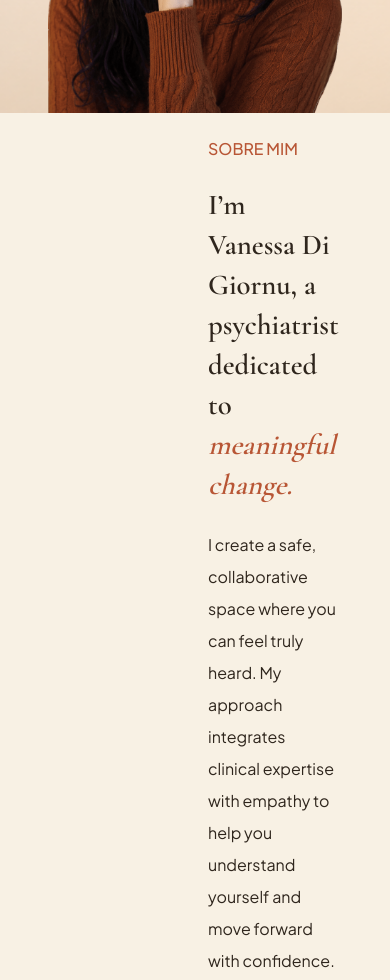
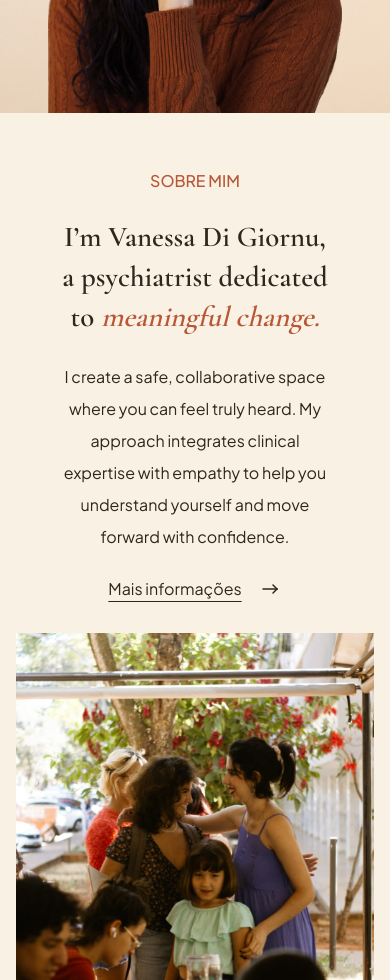
Before and after one commit to burity2/digi-page, a React (Vite) app in the folder frontend/psy-page/: page / in a window 390 px wide. Shown: the part 1020-2000 px from the top of the page. Built offline with nearby package versions, Linux system fonts and the light colour scheme.

Commit message:
icons are now responsive, 2 sectinons to go

```diff
--- a/frontend/psy-page/index.html
+++ b/frontend/psy-page/index.html
@@ -4,7 +4,7 @@
     <meta charset="UTF-8" />
     <link rel="icon" type="image/png" href="./src/assets/mandala-2.png" />
     <meta name="viewport" content="width=device-width, initial-scale=1.0" />
-    <title>Vanessa Di Giornu</title>
+    <title>Vanessa Di Giorno</title>
   </head>
   <body>
     <div id="root"></div>
--- a/frontend/psy-page/src/App.tsx
+++ b/frontend/psy-page/src/App.tsx
@@ -11,12 +11,13 @@ import { useState } from 'react'
 function App() {
 
   const [isDark, setIsDark] = useState(false)
+  const [isMoreInfoDisplayed, setIsMoreInfoDisplayed] = useState(false)
 
   return (
     < div className='container' data-theme={isDark ? "dark" : "light"}>
-      <Header isDark={isDark} toggleTheme={() => setIsDark( v => !v)}/>
+      <Header isDark={isDark} toggleTheme={() => setIsDark(v => !v)}/>
       <Hero/>
-      <section id="about"><About /></section>
+      <section id="about" ><About isMoreInfoDisplayed={isMoreInfoDisplayed} displayMoreInfo={() => setIsMoreInfoDisplayed(v => !v)} /></section>
       <section id="icons"><Icon/></section>
       <section id="resources"><Resources/></section>
       <section id="footer"><Footer/></section>
--- a/frontend/psy-page/src/index.css
+++ b/frontend/psy-page/src/index.css
@@ -119,3 +119,9 @@ h1, h2, h3, h4, h5, h6 {
 #root, #__next {
   isolation: isolate;
 }
+
+html, body {
+  scroll-behavior: smooth;
+}
+
+section { scroll-margin-top: 6rem; }
--- a/frontend/psy-page/src/sections/about/About.tsx
+++ b/frontend/psy-page/src/sections/about/About.tsx
@@ -1,18 +1,49 @@
 import './about.css'
-import vanePageImg from '../../assets/pictures/hug.jpeg'
-import { IconArrowNarrowRight } from '@tabler/icons-react';
+import vanePageImg from '../../assets/pictures/party.jpeg'
+import { IconArrowNarrowDown, IconArrowNarrowRight } from '@tabler/icons-react';
 
-export default function About() {
+type AboutProps = {
+  isMoreInfoDisplayed: boolean
+  displayMoreInfo: () => void
+}
+
+
+
+export default function About({ isMoreInfoDisplayed, displayMoreInfo }: AboutProps) {
   return (
     <>
+    <div id='full-about-box'>
       <div id="about-box">
         <div id="about-txt">
           <h4>SOBRE MIM</h4>
           <h2>I’m Vanessa Di Giornu, a psychiatrist dedicated to <span id='colored-italic'>meaningful change.</span></h2>
           <p>I create a safe, collaborative space where you can feel truly heard. My approach integrates clinical expertise with empathy to help you understand yourself and move forward with confidence.</p>
-        <button>Mais informações<span><IconArrowNarrowRight stroke={1.5} /></span></button>
+          <button className='underlined-a'
+                  onClick={displayMoreInfo}
+                  aria-expanded={isMoreInfoDisplayed}
+                  aria-controls="more-info"
+                  >Mais informações
+                  <span>{ isMoreInfoDisplayed ? <IconArrowNarrowDown stroke={1.5} />  : <IconArrowNarrowRight stroke={1.5} /> }
+                  </span>
+          </button>
         </div>
+        <div id='hug-img-box'>
           <img id='hug-img' src={vanePageImg} alt="Vanessa hugging her friend" />
+        </div>
+      </div>
+        { isMoreInfoDisplayed && (
+          <div id='more-info'>
+            <div id='more-info-txt'>
+              <div id='bio-txt'>
+                <h2><span></span></h2>
+                <p></p>
+                <p></p>
+              </div>
+              <div id='bio-icons'></div>
+            </div>
+            <div id="more-info-footer"></div>
+          </div>
+          )}
     </div>
     </>
   )
--- a/frontend/psy-page/src/sections/about/about.css
+++ b/frontend/psy-page/src/sections/about/about.css
@@ -2,14 +2,16 @@
   background-color: var(--surface);
   display: flex;
   padding: var(--space-3) 0 var(--space-3)  var(--space-6);
+  color: var(--ink);
 }
 
 #about-txt {
   display: flex;
+  padding: 2rem clamp(1rem, 4vw, 6rem);
   flex-direction: column;
   justify-content: center;
-  padding: 0 5rem 0 10rem;
   gap: var(--space-3);
+  width: 50%;
 }
 
 #about-txt h2 {
@@ -29,6 +31,7 @@
 }
 
 #about-txt button {
+  border: none;
   display: flex;
   width: fit-content;
   align-items: center;
@@ -41,14 +44,48 @@
   padding: 0;
 }
 
+#hug-img-box {
+  display: flex;
+  justify-content: flex-end;
+  width: 50%;
+  height: clamp(360px, 480px, 520px)
+}
+
 #hug-img {
-  max-height: 325px;
-  min-width: 50%;
-  display: block;
-  align-self: center;
+  height: 100%;
+  width: 100%;
+  max-width: 1050px;
+  object-fit: cover;
 }
 
 h4 {
   font-weight: 500;
   color: var(--terracotta);
 }
+
+@media (max-width: 57rem){
+  #about-box {
+    flex-direction: column;
+    padding: var(--space-3) var(--space-2);
+    align-items: center;
+    text-align: center;
+  }
+
+  #about-txt {
+    align-items: center;
+    width: 85%;
+  }
+
+  #hug-img-box {
+    width: 100%;
+    height: 380px;
+    min-height: 240px;
+  }
+}
+
+#more-info {
+  background-color: var(--surface);
+  display: flex;
+  padding: var(--space-3) var(--space-6);
+  color: var(--ink);
+}
--- a/frontend/psy-page/src/sections/header/header.css
+++ b/frontend/psy-page/src/sections/header/header.css
@@ -63,7 +63,7 @@ a {
   text-decoration: none;
   color: var(--ink);
   position: relative;
-  /* display: inline-block; */
+  scroll-behavior: smooth;
 }
 
 .cta-anchors::before {
--- a/frontend/psy-page/src/sections/hero/Hero.tsx
+++ b/frontend/psy-page/src/sections/hero/Hero.tsx
@@ -14,7 +14,7 @@ export default function Hero() {
             <IconCalendarEvent stroke={1.5} />
             <span className="btn-txt">Agendar Consulta</span>
             </button>
-          <a id='underlined-a' href="#about">Saiba mais <span><IconArrowNarrowRight stroke={1.5} /></span></a>
+          <a className='underlined-a' href="#about">Saiba mais <span><IconArrowNarrowRight stroke={1.5} /></span></a>
         </div>
       </div>
       <div id="hero-art">
--- a/frontend/psy-page/src/sections/hero/hero.css
+++ b/frontend/psy-page/src/sections/hero/hero.css
@@ -13,7 +13,7 @@
 
 #hero-txt {
   display: flex;
-  align-self: end;
+  align-self: center;
   flex-direction: column;
   gap: clamp(1rem, 2vw, 4rem);
   width: 38%;
@@ -80,14 +80,14 @@
   background-color: var(--sage);
 }
 
-#underlined-a {
+.underlined-a {
   text-decoration: underline solid 1px var(--ink);
   text-underline-offset: 0.4em;
     transition:
     transform 180ms ease,
 }
 
-#underlined-a:hover {
+.underlined-a:hover {
   transform: translateY(-1px);
 }
 
@@ -101,8 +101,8 @@
 #green-btn {
     background: linear-gradient(
     to bottom,
-    color-mix(in oklab, var(--sage) 92%, white),
-    var(--sage)
+    color-mix(in oklab, var(--olive) 92%, white),
+    var(--olive)
   );
 }
 
--- a/frontend/psy-page/src/sections/icons/icons.css
+++ b/frontend/psy-page/src/sections/icons/icons.css
@@ -4,28 +4,24 @@
   align-items: center;
   gap: var(--space-5);
   background-color: var(--bg);
-  padding: var(--space-3) var(--space-6) var(--space-5);
+  padding: var(--space-3) var(--space-6) var(--space-6) var(--space-6);
 }
 
 #approach-card-box {
-  display: flex;
-  justify-content: space-between;
-  width: 85%;
-}
-
-.approach-card + .approach-card {
-  border-left: 1px solid var(--olive);
+  width: 100%;
+  display: grid;
+  gap: 4rem;
+  grid-template-columns: repeat(4, 1fr);
 }
 
 .approach-card {
   display: flex;
-  flex: 1;
   padding: 0 var(--space-4);
+  min-width: 200px;
   flex-direction: column;
   align-items: center;
   text-align: center;
   color: var(--ink);
-  width: 18%;
   gap: var(--space-2);
 }
 
@@ -34,3 +30,32 @@
   width: 4rem;
   color: var(--olive);
 }
+
+@media (max-width: 75rem){
+  #approach-card-box {
+  grid-template-columns: repeat(auto-fit, minmax(330px, 4fr));
+}
+}
+
+@media (min-width: 56.25rem){
+  .approach-card{
+    border-left: 1px solid color-mix(in oklab, var(--ink) 16%, transparent);
+  }
+  .approach-card:nth-child(1){ border-left: none; }
+}
+
+@media (min-width: 40rem) and (max-width: 75rem){ /* ~640–899px */
+
+  .approach-card{
+    border: none;
+    padding: var(--space-4);
+    }
+}
+
+@media (max-width: 51.2rem){ /* < 640px */
+
+  .approach-card + .approach-card{
+    border-top: 1px solid color-mix(in oklab, var(--ink) 16%, transparent);
+    padding: var(--space-6) var(--space-6) 0 var(--space-6);
+  }
+}
```
Lines whose indentation alone changed are shown as unchanged.
